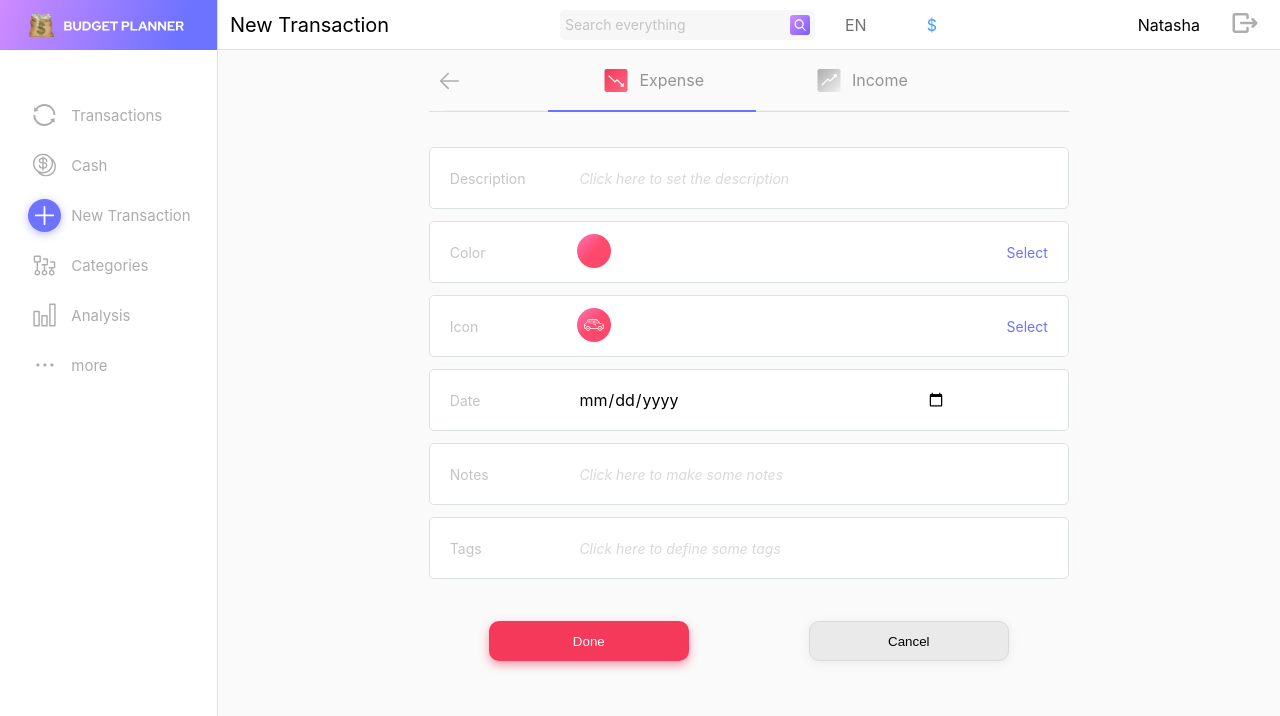
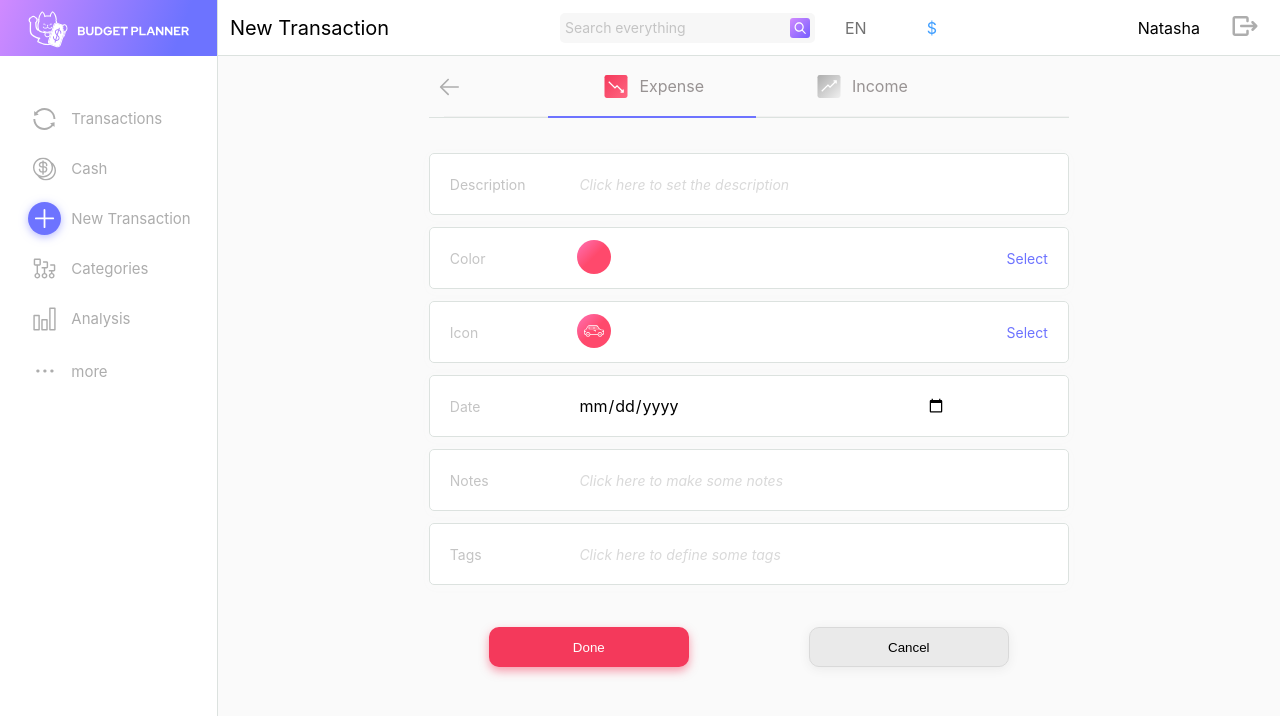
Before and after one commit to NatashaPanchina/budget_planner, a React (Create React App) app: page /addCategory/expense in a window 1280 px wide. Shown: the top 716 px of the page. Built offline with nearby package versions, Linux system fonts and the light colour scheme.

Commit message:
changed logo

```diff
--- a/src/App.css
+++ b/src/App.css
@@ -131,4 +131,6 @@ button {
 
 .input_items {
   width: calc(80% - 20px);
+  color: #000;
+  font-size: 16px;
 }
--- a/src/components/cash/Cash.css
+++ b/src/components/cash/Cash.css
@@ -1,5 +1,5 @@
 #accounts_content {
-    margin-top: 50px;
+    margin-top: 56px;
     margin-left: 22%;
     margin-right: 5%;
     display: flex;
@@ -73,7 +73,7 @@
     margin-bottom: 15px;
     border-bottom: 1px solid #DCE2DF;
     position: sticky;
-    top: 50px;
+    top: 56px;
     z-index: 10;
     background-color: #FAFAFA;
 }
--- a/src/components/cash/addAccount/AddAccount.css
+++ b/src/components/cash/addAccount/AddAccount.css
@@ -1,7 +1,7 @@
 #add_account_content {
     width: 50%;
     min-width: 461px;
-    margin-top: 50px;
+    margin-top: 56px;
     margin-left: 33.5%;
     margin-right: 16.5%;
 }
@@ -29,7 +29,7 @@
     align-items: center;
     justify-content: center;
     position: sticky;
-    top: 50px;
+    top: 56px;
     z-index: 10;
     border-bottom: 1px solid #DCE2DF;
     background-color: #fafafa;
--- a/src/components/categories/Categories.css
+++ b/src/components/categories/Categories.css
@@ -1,5 +1,5 @@
 #categories_content {
-    margin-top: 50px;
+    margin-top: 56px;
     margin-left: 22%;
     margin-right: 5%;
     display: flex;
@@ -23,7 +23,7 @@
     margin-bottom: 15px;
     border-bottom: 1px solid #DCE2DF;
     position: sticky;
-    top: 50px;
+    top: 56px;
     z-index: 10;
     background-color: #FAFAFA;
 }
--- a/src/components/categories/addCategory/AddCategory.css
+++ b/src/components/categories/addCategory/AddCategory.css
@@ -1,7 +1,7 @@
 #add_category_content {
     width: 50%;
     min-width: 461px;
-    margin-top: 50px;
+    margin-top: 56px;
     margin-left: 33.5%;
     margin-right: 16.5%;
 }
@@ -30,7 +30,7 @@
     justify-content: center;
     border-bottom: 1px solid #DCE2DF;
     position: sticky;
-    top: 50px;
+    top: 56px;
     background-color: #fafafa;
     z-index: 10;
 }
--- a/src/components/header/Header.css
+++ b/src/components/header/Header.css
@@ -1,6 +1,6 @@
 #header {
     width: 100%;
-    height: 50px;
+    height: 56px;
     display: flex;
     position: fixed;
     z-index: 10;
--- a/src/components/navigation/Navigation.css
+++ b/src/components/navigation/Navigation.css
@@ -26,14 +26,12 @@
 #logo {
     display: flex;
     align-items: center;
-    height:  50px;
+    height:  56px;
     background: linear-gradient(109.86deg, #D38BFF -2.35%, #6D73FF 81.35%);
 }
 
-#logo img {
-    height: 23px;
-    margin-left: auto;
-    margin-right:  auto;
+#logo svg {
+    height: 45px;
 }
 
 nav {
@@ -70,7 +68,7 @@ nav div svg {
 nav a{
     display: flex;
     color: #ADADAD;
-    height: inherit;
+    height: 45px;
     width: inherit;
     align-items: center;
 }
--- a/src/components/navigation/Navigation.js
+++ b/src/components/navigation/Navigation.js
@@ -1,7 +1,7 @@
 import React from "react";
 import { NavLink } from "react-router-dom";
 
-import logoIcon from "../../assets/icons/navigation/logo.svg";
+import { ReactComponent as LogoIcon } from "../../assets/icons/navigation/logo.svg";
 import { ReactComponent as TransactionsIcon } from "../../assets/icons/navigation/transactions.svg";
 import { ReactComponent as CashIcon } from "../../assets/icons/navigation/cash.svg";
 import { ReactComponent as NewTransactionIcon } from "../../assets/icons/navigation/newTransaction.svg";
@@ -19,7 +19,7 @@ export default function Navigation() {
   return (
     <div id="navigation">
       <div id="logo">
-        <img src={logoIcon} alt="logo" />
+        <LogoIcon />
       </div>
       <nav>
         <div>
```
Also changed, not shown: src/assets/icons/navigation/logo.svg.
